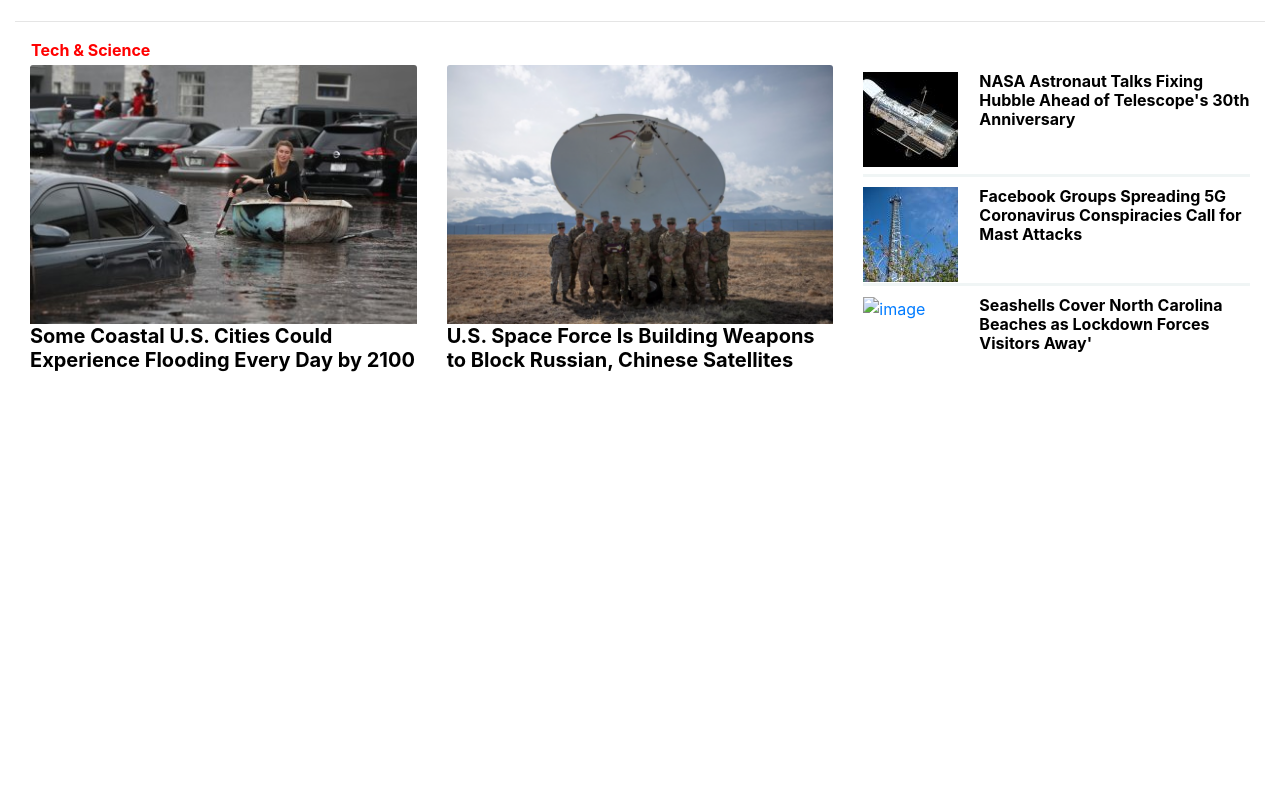
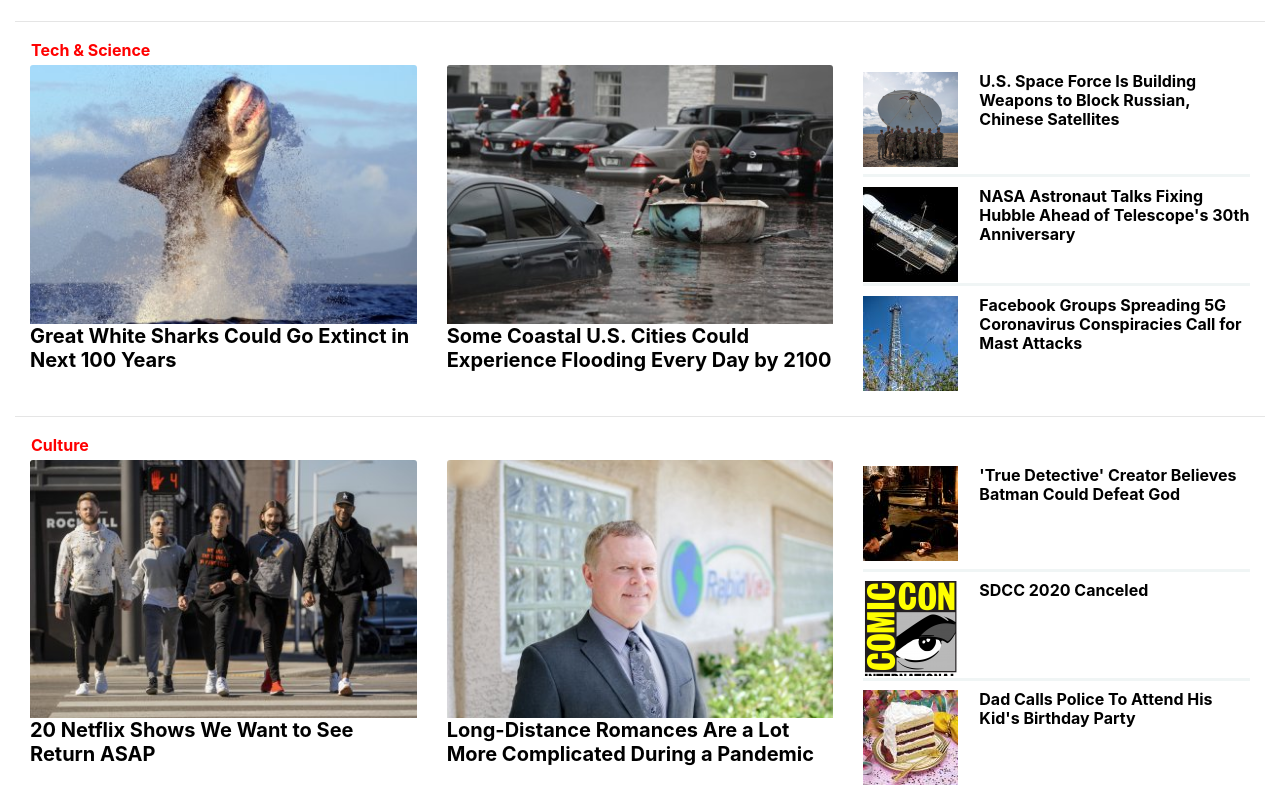
Before and after one commit to Zubenna/newsweek-clone, a plain HTML site: page index.html in a window 1280 px wide. Shown: the part 7015-7809 px from the top of the page. Before the commit the page ends 7415 px from the top, so only its background shows below. Drawn offline with nearby package versions, Linux system fonts and the light colour scheme.

Commit message:
added article-group-eight unit

```diff
--- a/index.html
+++ b/index.html
@@ -898,6 +898,16 @@
     <div class="col-lg-4">
         <div class="card no-border">
             <div class="button-container">
+              <a href="#"><img src="images/image-g1b.jpg" class="card-img-top img-fluid" alt="Image-one"></a>
+            </div>
+            <div class="card-body no-padding">
+              <h5 class="card-title font-weight-bold"><a href="#">Great White Sharks Could Go Extinct in Next 100 Years</a></h5>
+            </div>
+        </div>
+    </div>
+    <div class="col-lg-4">
+        <div class="card no-border">
+            <div class="button-container">
               <a href="#"><img src="images/image-g1.jpg" class="card-img-top img-fluid" alt="Image-one"></a>
             </div>
             <div class="card-body no-padding">
@@ -906,17 +916,15 @@
         </div>
     </div>
     <div class="col-lg-4">
-        <div class="card no-border">
-            <div class="button-container">
-              <a href="#"><img src="images/image-g2.png" class="card-img-top img-fluid" alt="Image-one"></a>
+       <div class="right-box4">
+          <div class="right-col-img1">
+            <a href="#"><img src="images/image-g5s.png" class="img-fluid" alt="image"></a>
           </div>
-            <div class="card-body no-padding">
-              <h5 class="card-title font-weight-bold"><a href="#">U.S. Space Force Is Building Weapons to Block Russian, Chinese Satellites</a></h5>
+          <div class="img-box3-body title-4">
+            <h6><a href="#" class="font-weight-bold">U.S. Space Force Is Building Weapons to Block Russian, Chinese Satellites</a></h6>
           </div>
       </div>
-    </div>
-    <div class="col-lg-4">
-       <div class="right-box4">
+      <div class="right-box4 top-bottom-border">
           <div class="right-col-img1">
             <a href="#"><img src="images/image-g3.jpg" class="img-fluid" alt="image"></a>
           </div>
@@ -924,7 +932,7 @@
             <h6><a href="#" class="font-weight-bold">NASA Astronaut Talks Fixing Hubble Ahead of Telescope's 30th Anniversary</a></h6>
           </div>
       </div>
-      <div class="right-box4 top-bottom-border">
+      <div class="right-box4">
           <div class="right-col-img1">
             <a href="#"><img src="images/image-g4.jpg" class="img-fluid" alt="image"></a>
           </div>
@@ -932,17 +940,62 @@
           <h6><a href="#" class="font-weight-bold">Facebook Groups Spreading 5G Coronavirus Conspiracies Call for Mast Attacks</a></h6>
           </div>
      </div>
+    </div>
+  </div>
+</article>
+<article class="container-fluid article-group-eight">
+  <hr>
+  <a href="#" class="font-weight-bold ml-3">Culture</a>
+   <div class="row">
+    <div class="col-lg-4">
+        <div class="card no-border">
+            <div class="button-container">
+              <a href="#"><img src="images/image-h1.jpg" class="card-img-top img-fluid" alt="Image-one"></a>
+            </div>
+            <div class="card-body no-padding">
+              <h5 class="card-title font-weight-bold"><a href="#">20 Netflix Shows We Want to See Return ASAP</a></h5>
+            </div>
+        </div>
+    </div>
+    <div class="col-lg-4">
+        <div class="card no-border">
+            <div class="button-container">
+              <a href="#"><img src="images/image-h2.jpg" class="card-img-top img-fluid" alt="Image-one"></a>
+            </div>
+            <div class="card-body no-padding">
+              <h5 class="card-title font-weight-bold"><a href="#">Long-Distance Romances Are a Lot More Complicated During a Pandemic</a></h5>
+            </div>
+        </div>
+    </div>
+    <div class="col-lg-4 ">
        <div class="right-box4">
           <div class="right-col-img1">
-            <a href="#"><img src="images/image-g5.jpg" class="img-fluid" alt="image"></a>
+            <a href="#"><img src="images/image-h3.jpg" class="img-fluid" alt="image"></a>
           </div>
           <div class="img-box3-body title-4">
-          <h6><a href="#" class="font-weight-bold">Seashells Cover North Carolina Beaches as Lockdown Forces Visitors Away'</a></h6>
+            <h6><a href="#" class="font-weight-bold">'True Detective' Creator Believes Batman Could Defeat God</a></h6>
+          </div>
+      </div>
+      <div class="right-box4 top-bottom-border">
+          <div class="right-col-img1">
+            <a href="#"><img src="images/image-h4.png" class="img-fluid" alt="image"></a>
+          </div>
+          <div class="img-box3-body title-4">
+            <h6><a href="#" class="font-weight-bold">SDCC 2020 Canceled</a></h6>
+          </div>
+      </div>
+      <div class="right-box4">
+          <div class="right-col-img1">
+            <a href="#"><img src="images/image-h5.jpg" class="img-fluid" alt="image"></a>
+          </div>
+          <div class="img-box3-body title-4">
+          <h6><a href="#" class="font-weight-bold">Dad Calls Police To Attend His Kid's Birthday Party</a></h6>
           </div>
      </div>
     </div>
   </div>
 </article>
+
 
 </main>
 
--- a/style/style.css
+++ b/style/style.css
@@ -300,7 +300,8 @@ color: rgb(255, 255, 255);
 .title-4 a:hover,
 .article-group-five > a:hover,
 .article-group-six > a:hover,
-.article-group-seven > a:hover {
+.article-group-seven > a:hover,
+.article-group-eight > a:hover {
   text-decoration: none;
 }
 
@@ -426,7 +427,8 @@ color: rgb(255, 255, 255);
 .article-group-four > a,
 .article-group-five > a,
 .article-group-six > a,
-.article-group-seven > a {
+.article-group-seven > a,
+.article-group-eight > a {
   color: rgb(255, 0, 0);
 }
 
```
Also changed, not shown: images/image-g1b.jpg (added), images/image-g5s.png (added), images/image-h1.jpg (added), images/image-h2.jpg (added), images/image-h3.jpg (added), images/image-h4.png (added), images/image-h5.jpg (added). Lines whose indentation alone changed are shown as unchanged.
